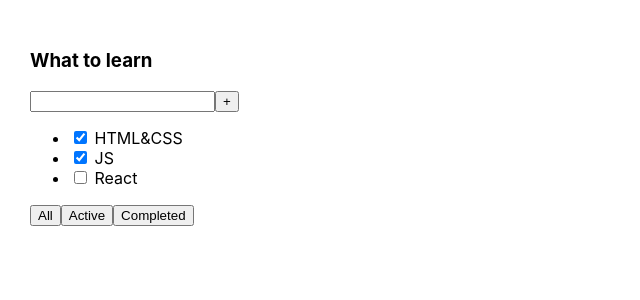
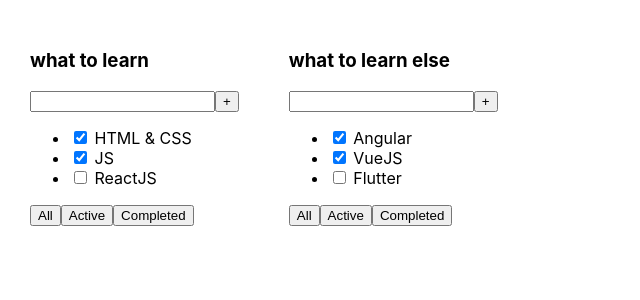
Before and after one commit to i1-kmv/TS-project, a React (Create React App) app: page / in a window 1280 px wide. Shown: the top 300 px of the page, without its empty margins (0-640 px from the left). Built offline with nearby package versions, Linux system fonts and the light colour scheme.

Commit message:
Вынес компоненту todolist, прокинул данные через пропсы

```diff
--- a/src/App.tsx
+++ b/src/App.tsx
@@ -1,28 +1,33 @@
 import React from 'react';
 import './App.css';
+import {TodoList} from "./TodoList";
+
 
 function App() {
+
+    const tasks1 = [
+        {id: 1, title:"HTML & CSS", isDone: true},
+        {id: 2, title:"JS", isDone: true},
+        {id: 3, title:"ReactJS", isDone: true},
+    ]
+
+    const tasks2 = [
+        {id: 1, title:"Angular", isDone: true},
+        {id: 2, title:"VueJS", isDone: true},
+        {id: 3, title:"Flutter", isDone: true},
+    ]
+
+
+
+
     return (
         <div className="App">
-            <div>
-                <h3>What to learn</h3>
-                <div>
-                    <input/>
-                    <button>+</button>
-                </div>
-                <ul>
-                    <li><input type="checkbox" checked={true}/> <span>HTML&CSS</span></li>
-                    <li><input type="checkbox" checked={true}/> <span>JS</span></li>
-                    <li><input type="checkbox" checked={false}/> <span>React</span></li>
-                </ul>
-                <div>
-                    <button>All</button>
-                    <button>Active</button>
-                    <button>Completed</button>
-                </div>
-            </div>
+            <TodoList title={"what to learn"} tasks={tasks1}/>
+            <TodoList title={"what to learn else"} tasks={tasks2}/>
+
         </div>
     );
 }
 
+
 export default App;
--- /dev/null
+++ b/src/TodoList.tsx
@@ -0,0 +1,33 @@
+import React from "react";
+import {strict} from "assert";
+
+type PropsType = {
+    title: string
+    tasks: Array<TaskType>
+}
+
+type TaskType = {
+    id: number
+    title: string
+    isDone: boolean
+}
+
+export function TodoList(props: PropsType) {
+    return <div>
+        <h3>{props.title}</h3>
+        <div>
+            <input/>
+            <button>+</button>
+        </div>
+        <ul>
+            <li><input type="checkbox" checked={true}/> <span>{props.tasks[0].title}</span></li>
+            <li><input type="checkbox" checked={true}/> <span>{props.tasks[1].title}</span></li>
+            <li><input type="checkbox" checked={false}/> <span>{props.tasks[2].title}</span></li>
+        </ul>
+        <div>
+            <button>All</button>
+            <button>Active</button>
+            <button>Completed</button>
+        </div>
+    </div>
+}
```
